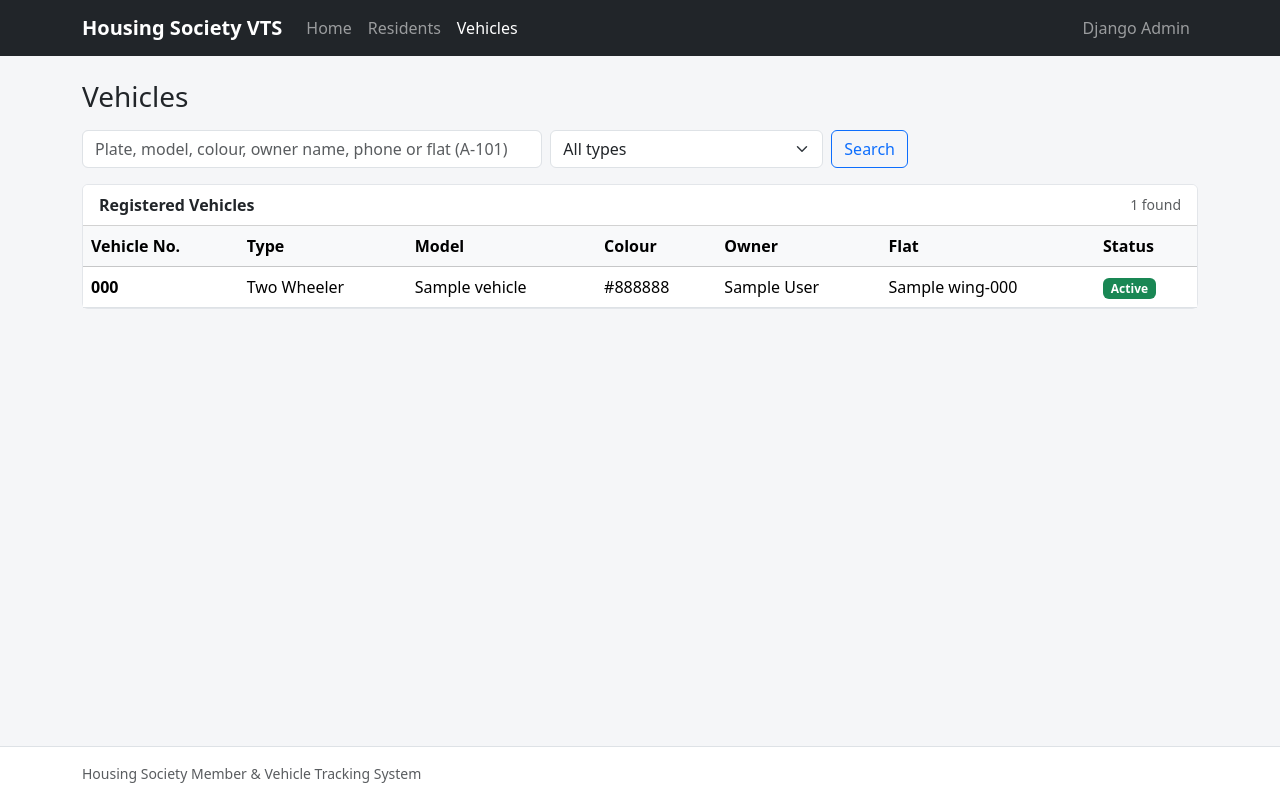
After one commit to gaurivvv/HousingSocietyVTS, a Django app: page /vehicles/ in a window 1280 px wide. The commit adds this page. Run offline with Django 5.2, Linux system fonts and the light colour scheme; tables that the repository leaves empty hold one stand-in row (values such as "Sample post").

Commit message:
Add vehicle list page with plate-aware search, type filter and navbar link

```diff
--- a/config/urls.py
+++ b/config/urls.py
@@ -4,5 +4,6 @@ from django.urls import include, path
 urlpatterns = [
     path("admin/", admin.site.urls),
     path("residents/", include("residents.urls")),
+    path("vehicles/", include("vehicles.urls")),
     path("", include("dashboard.urls")),
 ]
--- a/templates/base.html
+++ b/templates/base.html
@@ -27,6 +27,10 @@
                     <li class="nav-item">
                         <a class="nav-link {% if request.resolver_match.app_name == 'residents' %}active{% endif %}"
                            href="{% url 'residents:resident_list' %}">Residents</a>
+                    </li>
+                    <li class="nav-item">
+                        <a class="nav-link {% if request.resolver_match.app_name == 'vehicles' %}active{% endif %}"
+                           href="{% url 'vehicles:vehicle_list' %}">Vehicles</a>
                     </li>
                 </ul>
                 <ul class="navbar-nav">
--- /dev/null
+++ b/templates/vehicles/vehicle_list.html
@@ -0,0 +1,80 @@
+{% extends "base.html" %}
+
+{% block title %}Vehicles{% endblock %}
+
+{% block content %}
+<h1 class="h3 mb-3">Vehicles</h1>
+
+<form method="get" class="row g-2 mb-3">
+    <div class="col-md-5">
+        <input type="text" name="q" value="{{ query }}" class="form-control"
+               placeholder="Plate, model, colour, owner name, phone or flat (A-101)">
+    </div>
+    <div class="col-md-3">
+        <select name="type" class="form-select">
+            <option value="">All types</option>
+            {% for value, label in vehicle_types %}
+                <option value="{{ value }}" {% if value == vehicle_type %}selected{% endif %}>{{ label }}</option>
+            {% endfor %}
+        </select>
+    </div>
+    <div class="col-auto">
+        <button type="submit" class="btn btn-outline-primary">Search</button>
+        {% if query or vehicle_type %}
+            <a href="{% url 'vehicles:vehicle_list' %}" class="btn btn-outline-secondary">Clear</a>
+        {% endif %}
+    </div>
+</form>
+
+<div class="card">
+    <div class="card-header bg-white d-flex justify-content-between align-items-center">
+        <span class="fw-semibold">Registered Vehicles</span>
+        <span class="text-muted small">{{ vehicles|length }} found</span>
+    </div>
+
+    {% if vehicles %}
+        <div class="table-responsive">
+            <table class="table table-hover align-middle mb-0">
+                <thead class="table-light">
+                    <tr>
+                        <th>Vehicle No.</th>
+                        <th>Type</th>
+                        <th>Model</th>
+                        <th>Colour</th>
+                        <th>Owner</th>
+                        <th>Flat</th>
+                        <th>Status</th>
+                    </tr>
+                </thead>
+                <tbody>
+                    {% for vehicle in vehicles %}
+                        <tr>
+                            <td class="fw-semibold">{{ vehicle.vehicle_number }}</td>
+                            <td>{{ vehicle.get_vehicle_type_display }}</td>
+                            <td>{{ vehicle.model_name|default:"-" }}</td>
+                            <td>{{ vehicle.colour|default:"-" }}</td>
+                            <td>{{ vehicle.resident.full_name }}</td>
+                            <td>{{ vehicle.resident.flat }}</td>
+                            <td>
+                                {% if vehicle.is_active %}
+                                    <span class="badge text-bg-success">Active</span>
+                                {% else %}
+                                    <span class="badge text-bg-secondary">Inactive</span>
+                                {% endif %}
+                            </td>
+                        </tr>
+                    {% endfor %}
+                </tbody>
+            </table>
+        </div>
+    {% else %}
+        <div class="card-body text-muted">
+            {% if query or vehicle_type %}
+                No vehicles found for this search.
+            {% else %}
+                No vehicles have been registered yet.
+            {% endif %}
+        </div>
+    {% endif %}
+</div>
+{% endblock %}
--- /dev/null
+++ b/vehicles/urls.py
@@ -0,0 +1,9 @@
+from django.urls import path
+
+from . import views
+
+app_name = "vehicles"
+
+urlpatterns = [
+    path("", views.vehicle_list, name="vehicle_list"),
+]
--- a/vehicles/views.py
+++ b/vehicles/views.py
@@ -1,3 +1,45 @@
+from django.db.models import Q
 from django.shortcuts import render
 
-# Create your views here.
+from .models import Vehicle
+from .utils import normalize_plate
+
+
+def vehicle_list(request):
+    """List vehicles, with an optional search and vehicle type filter."""
+    query = request.GET.get("q", "").strip()
+    vehicle_type = request.GET.get("type", "")
+
+    vehicles = Vehicle.objects.select_related("resident__flat__wing").order_by("vehicle_number")
+
+    # Only accept one of the model's real choices; ignore anything else
+    if vehicle_type in Vehicle.VehicleType.values:
+        vehicles = vehicles.filter(vehicle_type=vehicle_type)
+
+    if query:
+        conditions = (
+            Q(model_name__icontains=query)
+            | Q(colour__icontains=query)
+            | Q(resident__full_name__icontains=query)
+            | Q(resident__phone__icontains=query)
+        )
+        # Match plates however they are typed: "mh 12-ab" -> "MH12AB"
+        normalized = normalize_plate(query)
+        if normalized:
+            conditions |= Q(vehicle_number__icontains=normalized)
+        # Also support "A-101" style searches (owner's wing-flat)
+        if "-" in query:
+            wing_part, flat_part = query.split("-", 1)
+            conditions |= Q(
+                resident__flat__wing__name__iexact=wing_part.strip(),
+                resident__flat__flat_number__iexact=flat_part.strip(),
+            )
+        vehicles = vehicles.filter(conditions)
+
+    context = {
+        "vehicles": vehicles,
+        "query": query,
+        "vehicle_type": vehicle_type,
+        "vehicle_types": Vehicle.VehicleType.choices,
+    }
+    return render(request, "vehicles/vehicle_list.html", context)
```
Also changed, not shown: vehicles/test_views.py (added, +78 -0 lines).
